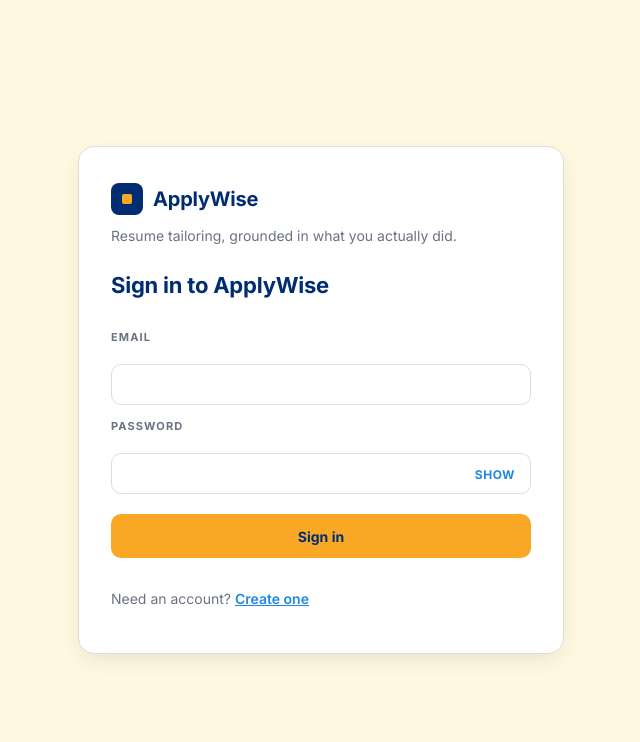
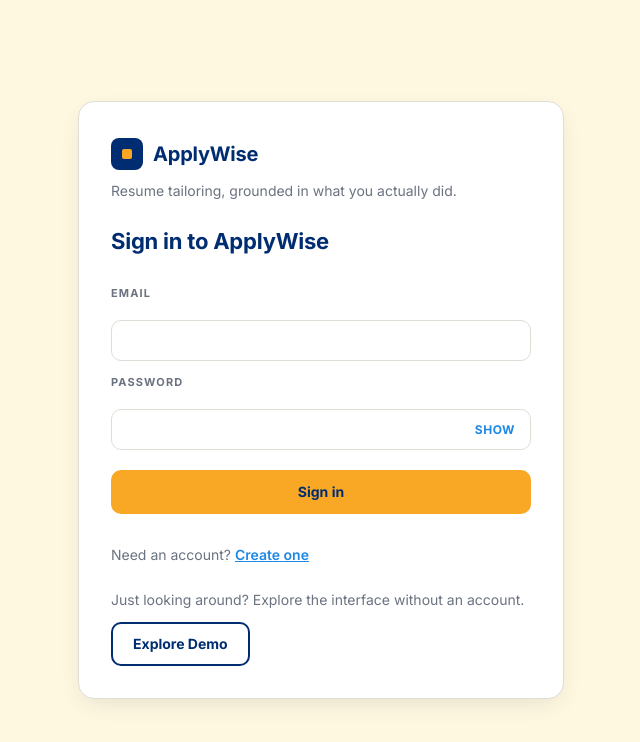
Before and after one commit to Nithin0553/ApplyWise, a React (Vite) app in the folder apps/web/: page / in a window 1280 px wide. Shown: the top 742 px of the page, without its empty margins (319-959 px from the left). Built offline with nearby package versions, Linux system fonts and the light colour scheme; no server answers.

Commit message:
feat(ui): introduce isolated preview session and demo navigation

```diff
--- a/apps/web/src/App.tsx
+++ b/apps/web/src/App.tsx
@@ -6,6 +6,7 @@
 function AuthGate() {
   const { user, isLoading } = useAuth();
   const [mode, setMode] = useState<"login" | "register">("login");
+  const [demoMode, setDemoMode] = useState(false);
 
   if (isLoading) {
     return (
@@ -18,6 +19,14 @@
   // Signed in: the feature shell takes over. Signed out: F01 owns the screen.
   if (user) {
     return <Shell />;
+  }
+
+  // Demo is an isolated in-memory preview, never an authenticated session.
+  if (demoMode) {
+    return <Shell demo onExitDemo={() => {
+      window.location.hash = "";
+      setDemoMode(false);
+    }} />;
   }
 
   // F01 owns the form itself. The frame around it belongs to the shell, so the
@@ -37,6 +46,12 @@
         ) : (
           <RegisterForm onSwitchToLogin={() => setMode("login")} />
         )}
+        <div className="sf-auth-demo">
+          <p className="sf-muted">Just looking around? Explore the interface without an account.</p>
+          <button type="button" className="sf-btn sf-btn-ghost" onClick={() => setDemoMode(true)}>
+            Explore Demo
+          </button>
+        </div>
       </div>
     </div>
   );
```
